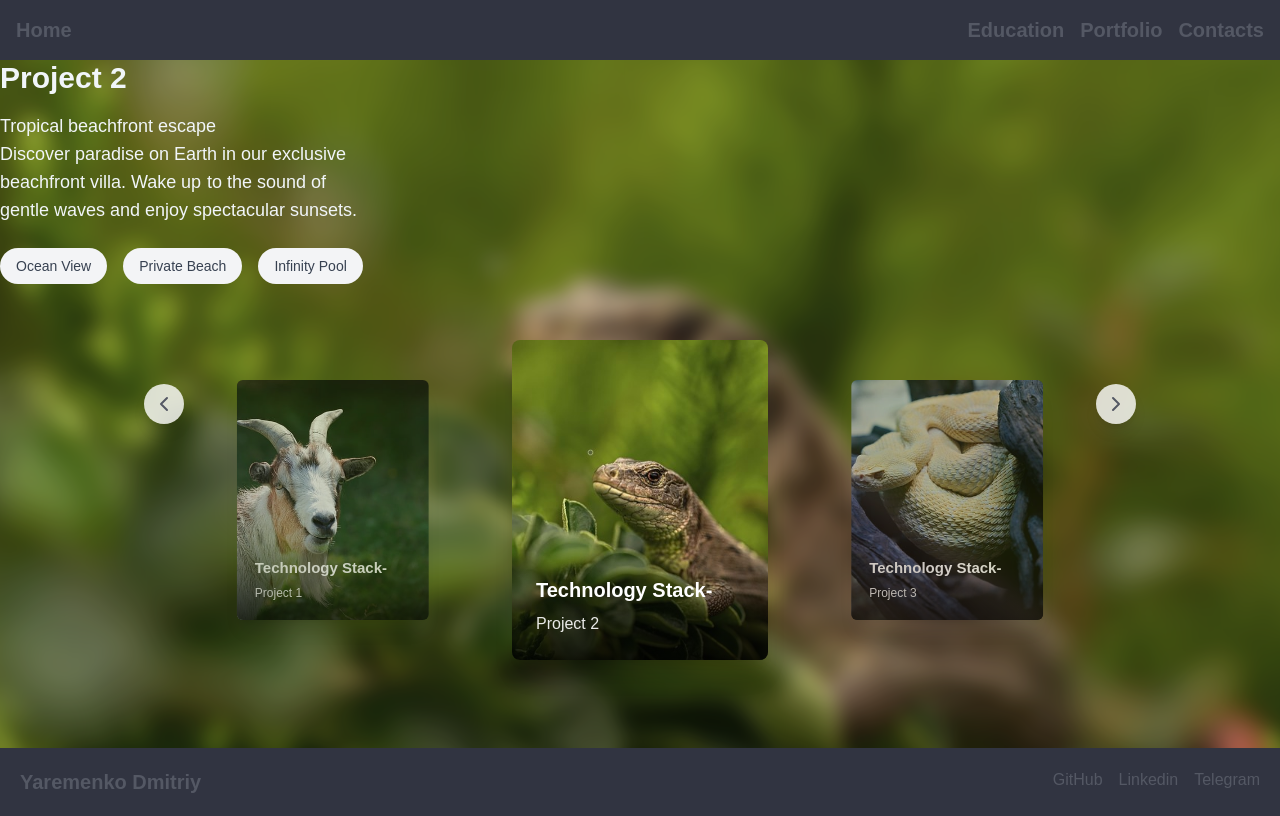
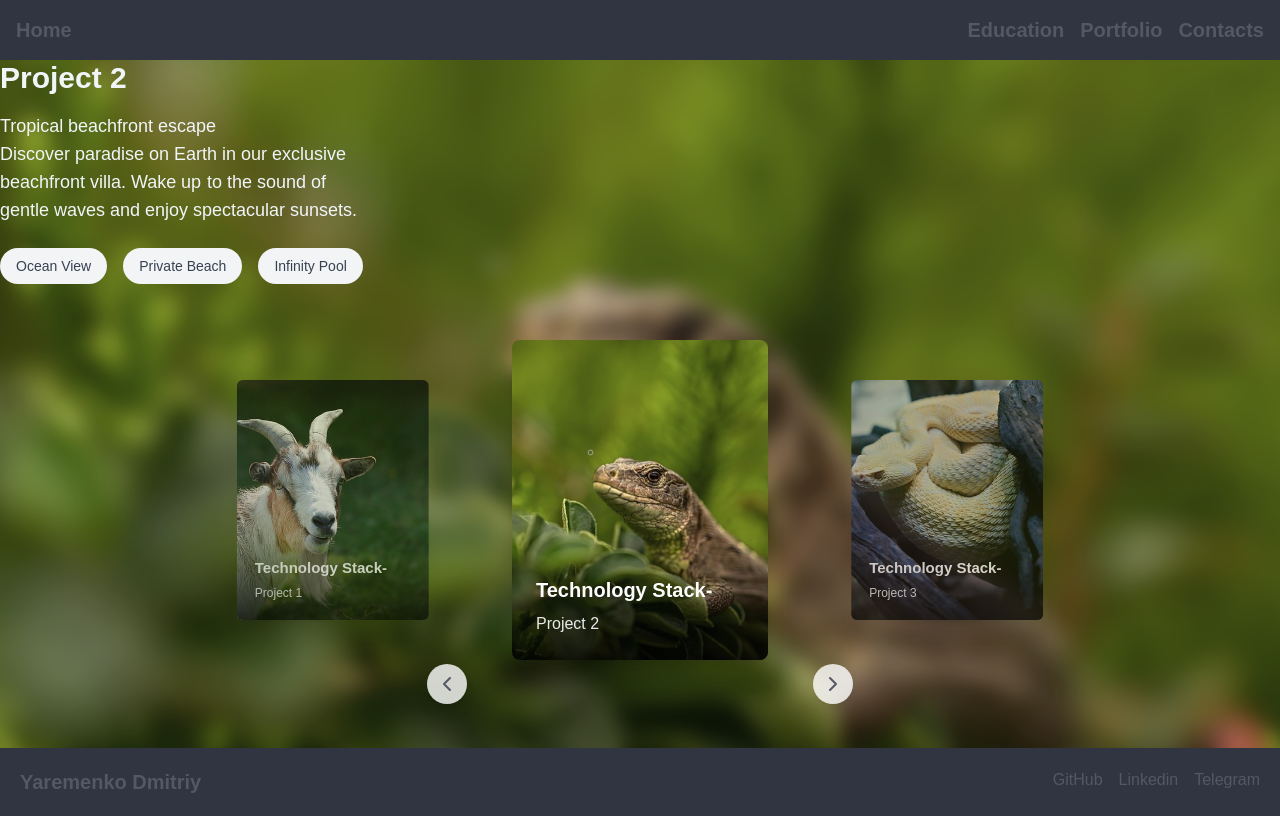
Before and after one commit to demos1981/MySkills, a Next.js app in the folder skills/: page /portfolio in a window 1280 px wide. Built offline with nearby package versions, Linux system fonts and the light colour scheme; a web font is replaced by a local one.

Commit message:
portfolio: change button

```diff
--- a/skills/src/app/components/PortfolioCarousel.tsx
+++ b/skills/src/app/components/PortfolioCarousel.tsx
@@ -89,20 +89,6 @@ const PortfolioCarousel: React.FC = () => {
         }}
       />
 
-      {/* Navigation buttons */}
-      <button
-        onClick={handlePrev}
-        className="absolute left-36 top-1/2 -translate-y-1/2 z-10 bg-white/80 p-2 rounded-full shadow-lg hover:bg-white transition-colors"
-      >
-        <ChevronLeft className="w-6 h-6" />
-      </button>
-      <button
-        onClick={handleNext}
-        className="absolute right-36 top-1/2 -translate-y-1/2 z-10 bg-white/80 p-2 rounded-full shadow-lg hover:bg-white transition-colors"
-      >
-        <ChevronRight className="w-6 h-6" />
-      </button>
-
       {/* Carousel items */}
       <div className="relative h-full flex  justify-center">
         {getVisibleItems().map((item, index) => (
@@ -139,6 +125,19 @@ const PortfolioCarousel: React.FC = () => {
             </div>
           </div>
         ))}
+        {/* Navigation buttons */}
+        <button
+          onClick={handlePrev}
+          className="absolute left-1/3 top-1/2 -translate-y-1/2 z-10 bg-white/80 p-2 rounded-full shadow-lg hover:bg-white transition-colors"
+        >
+          <ChevronLeft className="w-6 h-6" />
+        </button>
+        <button
+          onClick={handleNext}
+          className="absolute right-1/3 top-1/2 -translate-y-1/2 z-10 bg-white/80 p-2 rounded-full shadow-lg hover:bg-white transition-colors"
+        >
+          <ChevronRight className="w-6 h-6" />
+        </button>
       </div>
     </div>
   );
--- a/skills/src/app/education/educationPage.module.css
+++ b/skills/src/app/education/educationPage.module.css
@@ -1,7 +1,4 @@
 .educationPage {
-  background-image: url(../../../public/assets/education.svg);
-  background-position: center;
-  background-repeat: no-repeat;
   display: flex;
   flex-direction: row;
 
--- a/skills/src/app/education/page.tsx
+++ b/skills/src/app/education/page.tsx
@@ -26,7 +26,7 @@ const Education: FC = () => {
         {/* <section className="container flex justify-center mx-auto p-10">
           <PictureEducation />
         </section> */}
-        <section className="container flex justify-end flex-wrap">
+        <section className="container flex justify-end flex-wrap mr-72">
           <SliderEducation />
         </section>
       </main>
```
